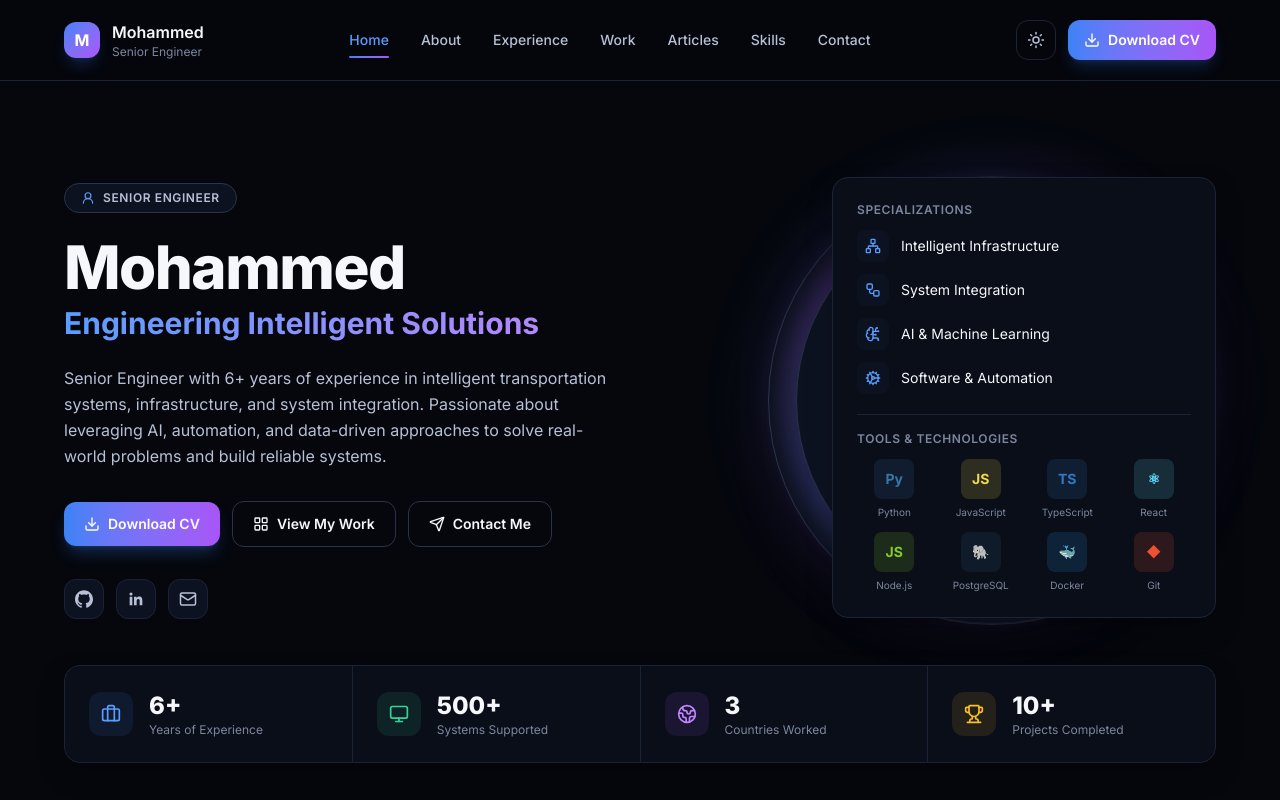
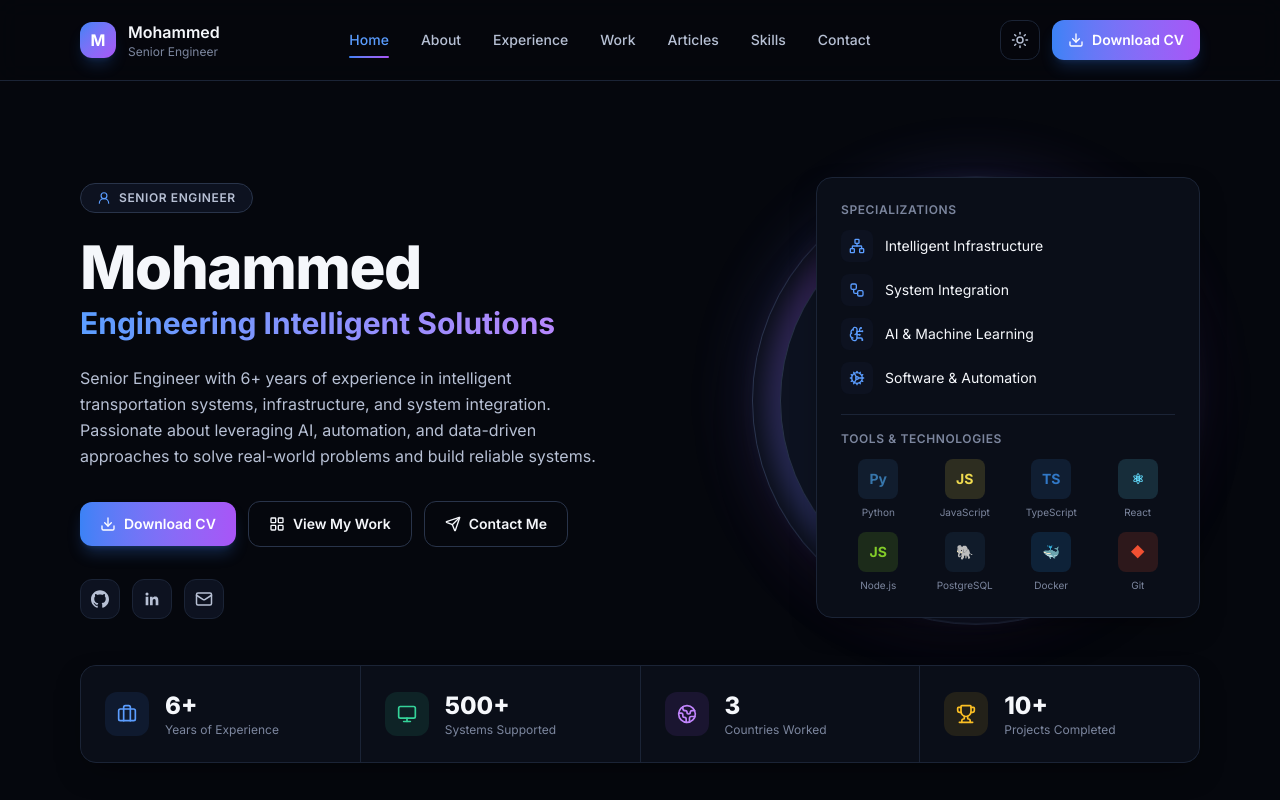
Before and after one commit to Mahyoub88/Mahyoub88.github.io, a React (Vite) app: page / in a window 1280 px wide. Shown: the top 800 px of the page. Built offline with nearby package versions, Linux system fonts and the light colour scheme.

Commit message:
Update Container.tsx

```diff
--- a/src/components/Container.tsx
+++ b/src/components/Container.tsx
@@ -7,5 +7,5 @@ export function Container({
   children: ReactNode
   className?: string
 }) {
-  return <div className={`mx-auto w-full max-w-[1600px] px-6 lg:px-12 xl:px-16 ${className}`}>{children}</div>
+  return <div className={`mx-auto w-full max-w-[1800px] px-6 lg:px-14 xl:px-20 ${className}`}>{children}</div>
 }
```
